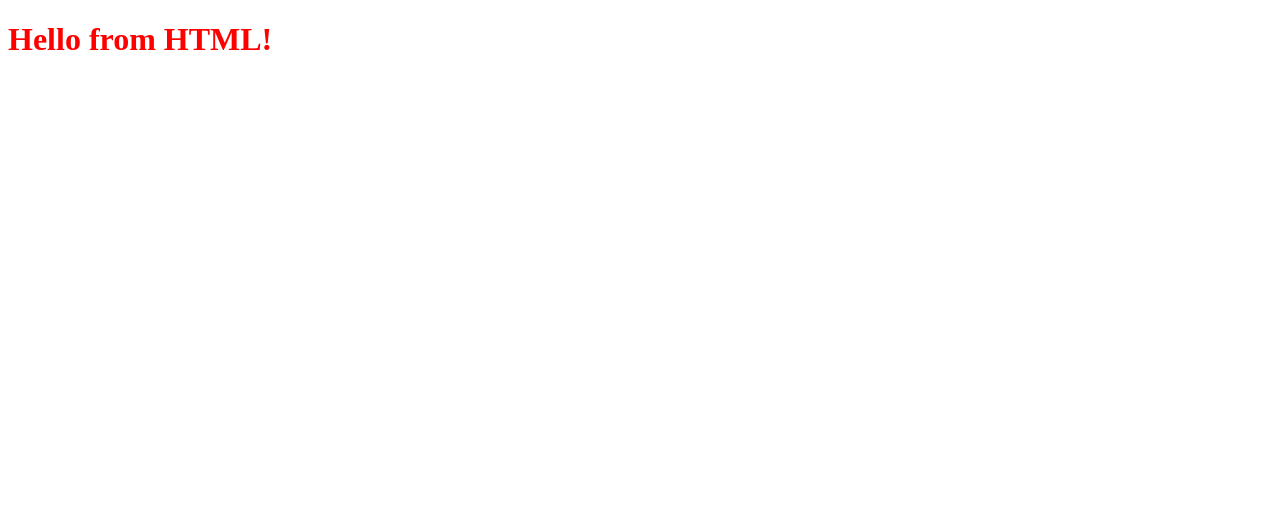
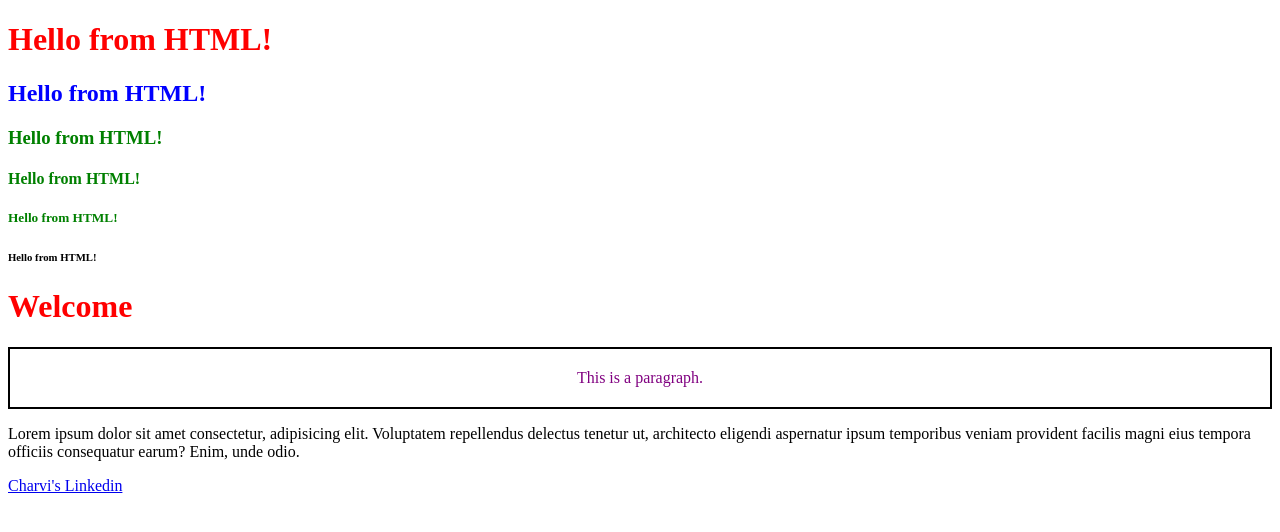
Before and after one commit to 24WH1A0583/autosuggest, a website: page frontend/index.html in a window 1280 px wide. Drawn offline with Linux system fonts and the light colour scheme.

Commit message:
6th commit

```diff
--- a/frontend/css/index.css
+++ b/frontend/css/index.css
@@ -1,3 +1,23 @@
+/*element selector(all occurances of that tag)*/
 h1{
     color: red;
+    font-weight: 10000;
 }
+/* for a particular sentence, and not all occurances of that tag, we use id as selector, and start it with # in css*/
+#second-heading{
+    color: blue;
+}
+/* for a class(grp of elems, we use . in css, and it can be used for multiple occurances of that class */
+.heading{
+    color: green;
+}
+
+.para{
+    border: 2px;
+    border-style: solid;
+    padding: 20px; /* padding is the space between the border and the text inside the box */
+    border-color: black;
+    color: purple;
+    font-weight: 10000;
+    text-align: center;
+}
--- a/frontend/index.html
+++ b/frontend/index.html
@@ -9,6 +9,17 @@
 <body>
 
     <h1>Hello from HTML! </h1>
+    <h2 id="second-heading">Hello from HTML! </h2>
+    <h3 class="heading">Hello from HTML! </h3>
+    <h4 class="heading">Hello from HTML! </h4>
+    <h5 class="heading">Hello from HTML! </h5>
+    <h6>Hello from HTML! </h6>
+    <h1>Welcome</h1>
+
+    <p class="para">This is a paragraph.</p>
+    <p> Lorem ipsum dolor sit amet consectetur, adipisicing elit. Voluptatem repellendus delectus tenetur ut, architecto eligendi aspernatur ipsum temporibus veniam provident facilis magni eius tempora officiis consequatur earum? Enim, unde odio.</p>
+
+    <a href="https://www.linkedin.com/feed/" target="_blank">Charvi's Linkedin</a>
 
     <script src="js/index.js"></script>
 </body>
```
Also changed, not shown: 2 other files.
